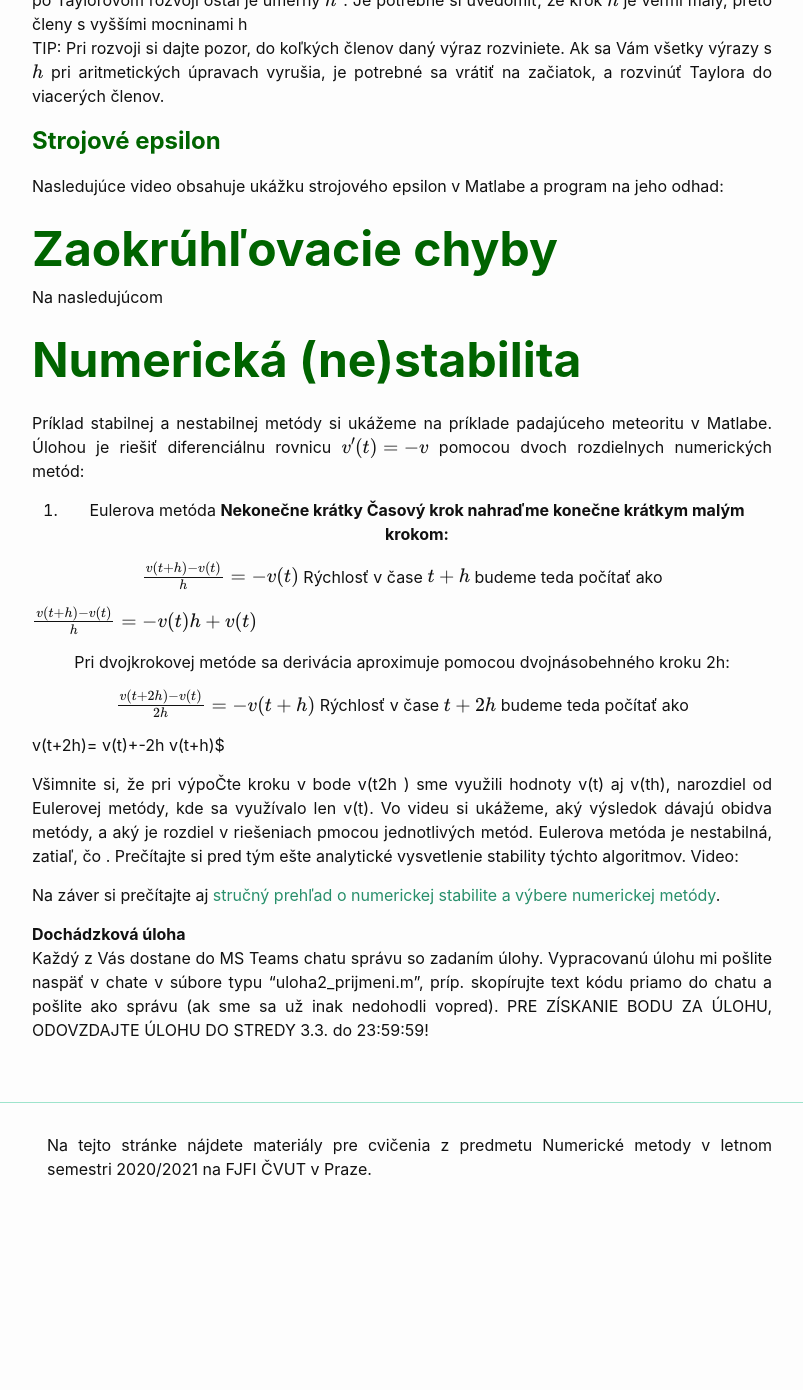
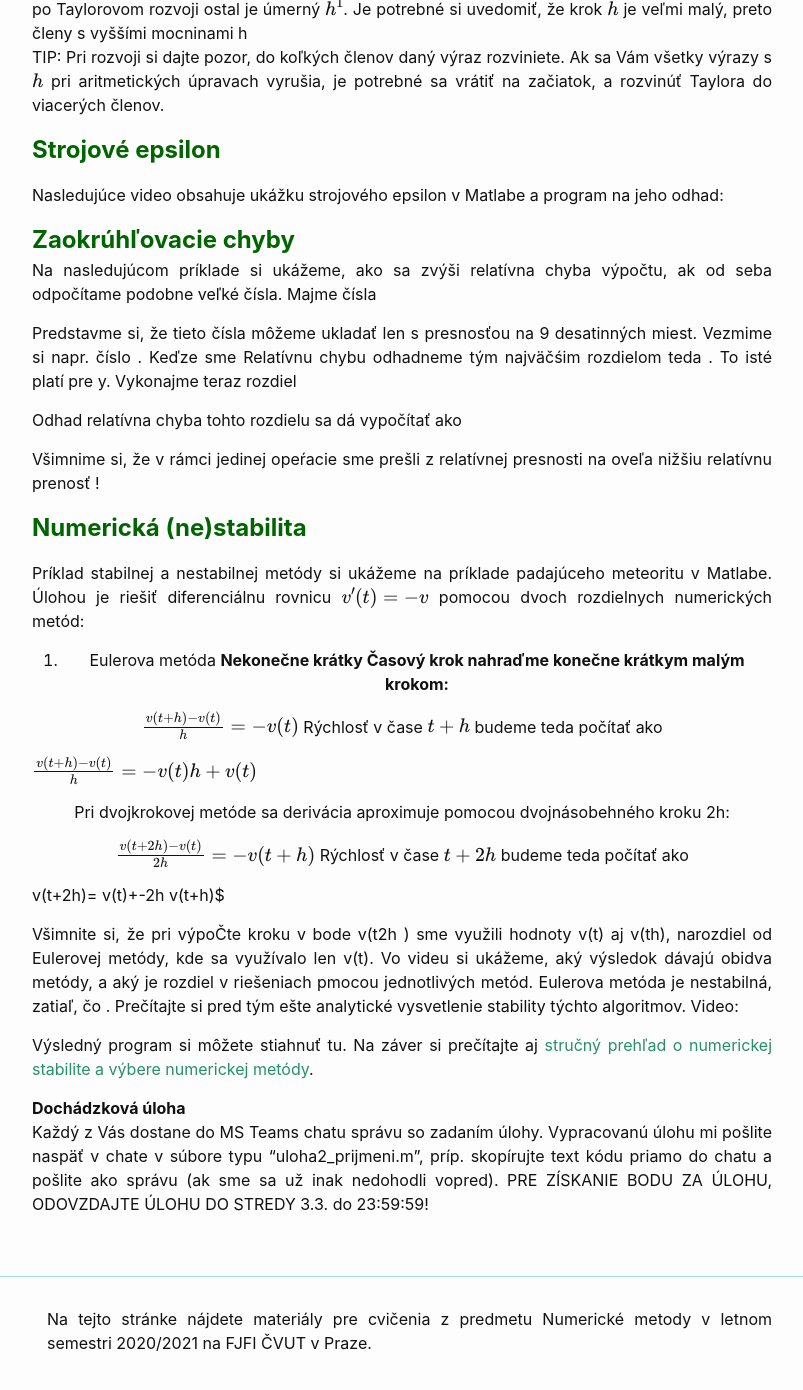
Before and after one commit to maslarova/maslarova.github.io, a Jekyll site: the page built from _posts/2021-02-25-cvicenie2.md, in a window 1280 px wide and 1400 px high, scrolled down 778 px. Shown: the top 1390 px of the window, without its empty margins (238-1041 px from the left). Built offline with Jekyll 4.4.1, drawn with Linux system fonts in a browser that asks for light colours; before the commit the page ends 2019 px from its top, so only the background shows below that.

Commit message:
2021-02-25-cvicenie2.md

```diff
--- a/_posts/2021-02-25-cvicenie2.md
+++ b/_posts/2021-02-25-cvicenie2.md
@@ -13,7 +13,7 @@ Na začiatok si pripomeňme, že zdroje chýb pri numerických metódach sa  sa
 - chyby metódy (truncation errors)
 - zaokrúhľovacie chyby (roundoff errors).
 
-<span style="color:DarkGreen"> <font size="+1"><b>Chyba metódy</b></font></span>.<br>
+<span style="color:DarkGreen"> <font size="+2"><b>Chyba metódy</b></font></span><br>
 Odvodenie rádu metódy pre metódy aproximácie derivácie ste si ukázali na prednáške. V rámci opakovania si ukážeme, ako odvodiť rád metódy soprednej aproximácie prvej derivácie funkcie $f$:
 
 {: .centering}
@@ -33,10 +33,20 @@ TIP: Pri rozvoji si dajte pozor, do koľkých členov daný výraz rozviniete. A
 
 Nasledujúce video obsahuje ukážku strojového epsilon v Matlabe a program na jeho odhad:<br>
 
-<span style="color:DarkGreen"><b><font size="+4">Zaokrúhľovacie chyby</font> </b></span><br>
-Na nasledujúcom
+<span style="color:DarkGreen"><b><font size="+2">Zaokrúhľovacie chyby</font> </b></span><br>
+Na nasledujúcom príklade si ukážeme, ako sa zvýši relatívna chyba výpočtu, ak od seba odpočítame podobne veľké čísla. Majme čísla
 
-<span style="color:DarkGreen"><b><font size="+4">Numerická (ne)stabilita</font></b></span><br>
+Predstavme si, že tieto čísla môžeme ukladať len s presnosťou na 9 desatinných miest.
+Vezmime si napr. číslo . Keďze sme
+Relatívnu chybu odhadneme tým najväčśim rozdielom teda . To isté platí pre y.
+Vykonajme teraz rozdiel
+
+Odhad relatívna chyba tohto rozdielu sa dá vypočítať ako
+
+
+Všimnime si, že v rámci jedinej opeŕacie sme prešli z relatívnej presnosti na oveľa nižšiu relatívnu prenosť !
+
+<span style="color:DarkGreen"><b><font size="+2">Numerická (ne)stabilita</font></b></span><br>
 
 Príklad stabilnej a nestabilnej metódy si ukážeme na príklade padajúceho meteoritu v Matlabe. Úlohou je riešiť diferenciálnu rovnicu
 $v'(t)=-v$ pomocou dvoch rozdielnych numerických metód:<br>
@@ -63,6 +73,7 @@ Vo videu si ukážeme, aký výsledok dávajú obidva metódy, a aký je rozdiel
 Video:
 
 
+Výsledný program si môžete stiahnuť tu.
 Na záver si prečítajte aj [stručný prehľad o numerickej stabilite a výbere numerickej metódy](http://kfe.fjfi.cvut.cz/~matysma4/nme/cv02/priklad21.pdf).
 <br>
 
```
